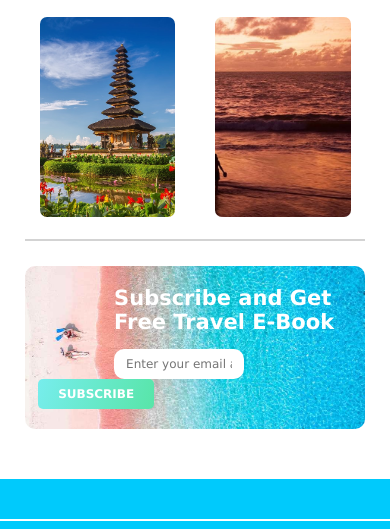
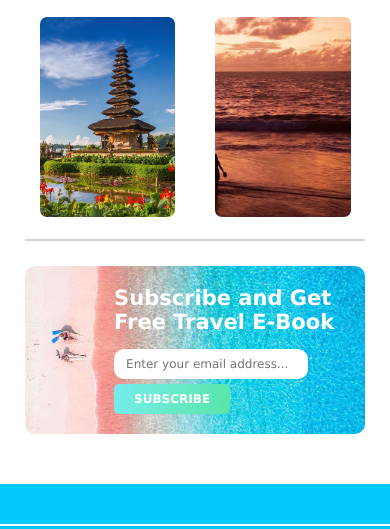
Before and after one commit to feliciasusanto/discover_bali, a plain HTML site: page index.html in a window 390 px wide. Shown: the part 1080-1609 px from the top of the page. Drawn offline with nearby package versions, Linux system fonts and the light colour scheme.

Commit message:
fix responsive on subscribe form

```diff
--- a/responsive.css
+++ b/responsive.css
@@ -110,10 +110,11 @@
     div.subscribe form input[type="button"]{
         font-size: 12px;
         padding: 8px 20px;
-        margin-left: 5px;
+        margin-top: 5px;
+        margin-left: 25%;
     }
     div.subscribe form input[type="email"]{
-        width: 40%;
+        width: 60%;
         font-size: 12px;
         padding: 8px 12px;
     }
```
